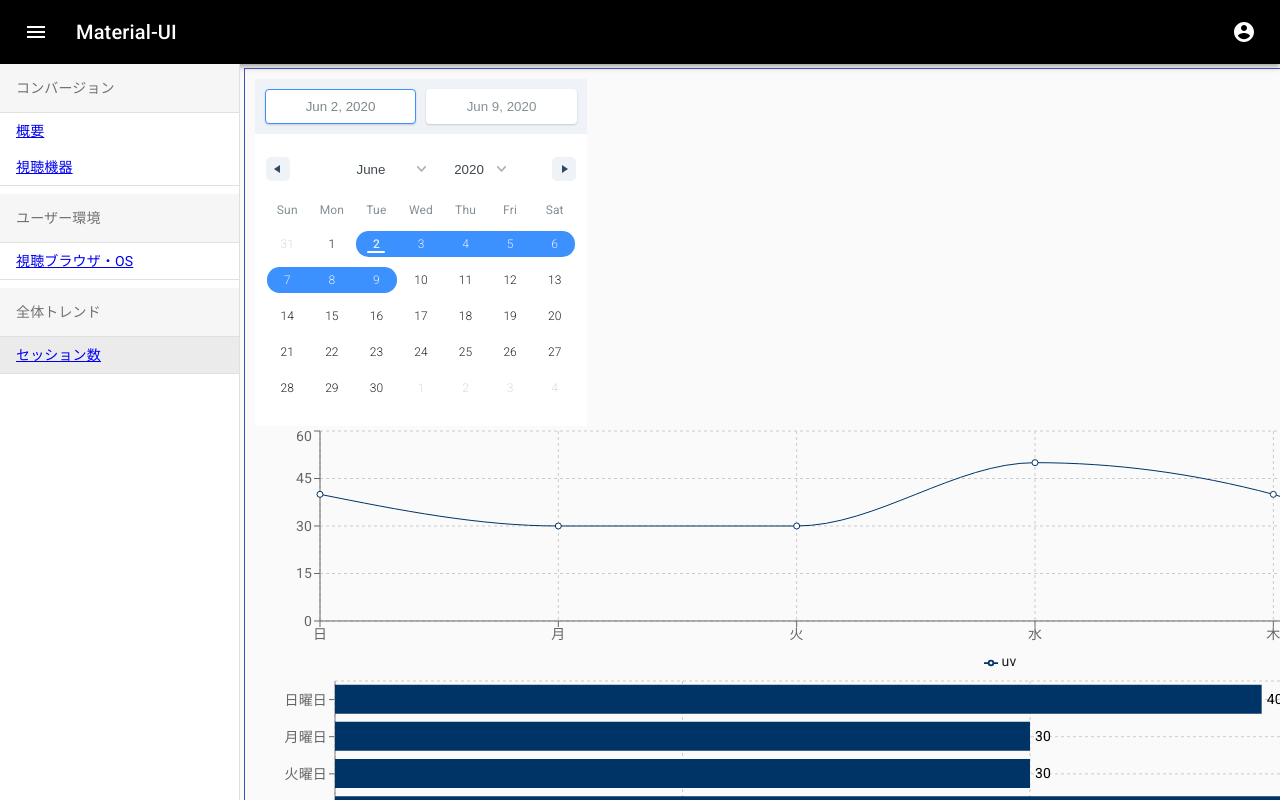
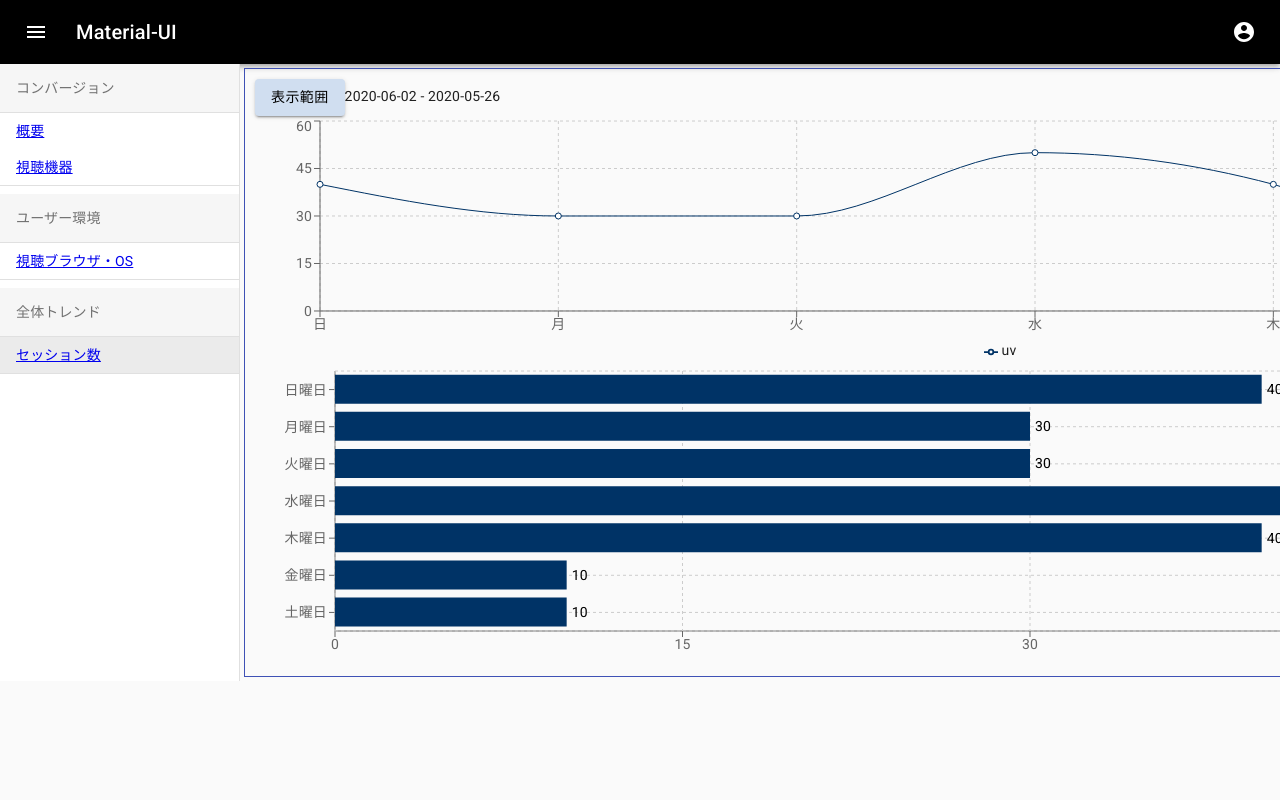
Before and after one commit to ngocanhjvb/material_ui_react, a React (Create React App) app: page /trend-session in a window 1280 px wide. Shown: the top 800 px of the page. Built offline with nearby package versions, Linux system fonts and the light colour scheme.

Commit message:
popover time range

```diff
--- /dev/null
+++ b/src/components/DateTimeRange/index.js
@@ -0,0 +1,56 @@
+import React from 'react';
+import {Button, Popover} from "@material-ui/core";
+import {DateRange} from "react-date-range";
+import {convertTimeString} from "../../helpers";
+
+const DateTimeRange = props => {
+
+    const {setTime, timeRange,classes} = props;
+
+    const [anchorEl, setAnchorEl] = React.useState(null);
+
+    const handleClick = (event) => {
+        setAnchorEl(event.currentTarget);
+    };
+
+    const handleClose = () => {
+        setAnchorEl(null);
+    };
+
+    const open = Boolean(anchorEl);
+    const id = open ? 'simple-popover' : undefined;
+
+    return (
+        <>
+            <Button aria-describedby={id} variant="contained" onClick={handleClick} className={classes.dateTimeBox}>
+                {'表示範囲'}
+            </Button>
+            <span>{convertTimeString(timeRange[0].startDate) + ' - ' + convertTimeString(timeRange[0].endDate)}</span>
+            <Popover
+                id={id}
+                open={open}
+                anchorEl={anchorEl}
+                onClose={handleClose}
+                anchorOrigin={{
+                    vertical: 'bottom',
+                    horizontal: 'center',
+                }}
+                transformOrigin={{
+                    vertical: 'top',
+                    horizontal: 'center',
+                }}
+            >
+                <DateRange
+                    editableDateInputs={false}
+                    onChange={item => setTime([item.selection])}
+                    moveRangeOnFirstSelection={false}
+                    ranges={timeRange}
+                />
+            </Popover>
+        </>
+    );
+};
+
+DateTimeRange.propTypes = {};
+
+export default DateTimeRange;
--- /dev/null
+++ b/src/helpers/index.js
@@ -0,0 +1,8 @@
+export const convertTimeString = (time) =>{
+    let timeString = null;
+    timeString = time
+        .toISOString()
+        .split("T")[0];
+
+    return timeString
+}
--- a/src/pages/TrendSession/index.js
+++ b/src/pages/TrendSession/index.js
@@ -10,13 +10,13 @@ import {
     BarChart,
     Bar,
     LabelList,
-    PieChart,
-    Pie
 } from "recharts";
-import { DateRange } from 'react-date-range';
+import {Box} from "@material-ui/core";
 import {useState} from 'react'
 import 'react-date-range/dist/styles.css'; // main css file
 import 'react-date-range/dist/theme/default.css'; // theme css file
+import {useStyles} from "./style";
+import DateTimeRange from "../../components/DateTimeRange";
 
 
 const TrendSession = props => {
@@ -58,14 +58,13 @@ const TrendSession = props => {
         }
     ];
 
-
+    const classes = useStyles();
 
     //date time range
 
-    let date = new Date()
-    let endDate = new Date().setDate(date.getDate() + 7)
+    let endDate = new Date(Date.now() - 7 * 24 * 60 * 60 * 1000);
 
-    const [state, setState] = useState([
+    const [timeRange, setTime] = useState([
         {
             startDate: new Date(),
             endDate: endDate,
@@ -73,22 +72,23 @@ const TrendSession = props => {
         }
     ]);
 
-
+    // popover
 
 
 
 
     return (
+        <div className="App">
+            <Box>
+
+                <DateTimeRange
+                    setTime={setTime}
+                    timeRange={timeRange}
+                    classes={classes}
+                />
+            </Box>
 
 
-
-        <div className="App">
-            <DateRange
-                editableDateInputs={false}
-                onChange={item => setState([item.selection])}
-                moveRangeOnFirstSelection={false}
-                ranges={state}
-            />
             <LineChart width={1500} height={250} data={data}>
                 <CartesianGrid strokeDasharray="3 3"/>
                 <XAxis dataKey="day"/>
@@ -97,7 +97,6 @@ const TrendSession = props => {
                 <Legend/>
                 <Line type="monotone" dataKey="uv" stroke="#036"/>
             </LineChart>
-            {/*<hr/>*/}
             <BarChart
                 width={1500}
                 height={300}
@@ -113,11 +112,6 @@ const TrendSession = props => {
                     <LabelList dataKey="uv" position="right"/>
                 </Bar>
             </BarChart>
-            {/*<PieChart width={730} height={250}>*/}
-            {/*    <Pie data={data} dataKey="uv" nameKey="name"*/}
-            {/*         fill="#82ca9d" label/>*/}
-            {/*</PieChart>*/}
-
         </div>
     );
 };
--- a/src/pages/TrendSession/style.js
+++ b/src/pages/TrendSession/style.js
@@ -0,0 +1,9 @@
+import {makeStyles} from "@material-ui/core/styles";
+
+
+export const useStyles = makeStyles((theme) => ({
+    dateTimeBox: {
+        backgroundColor:'#D0DEF0',
+        color:"#000"
+    },
+}));
```
